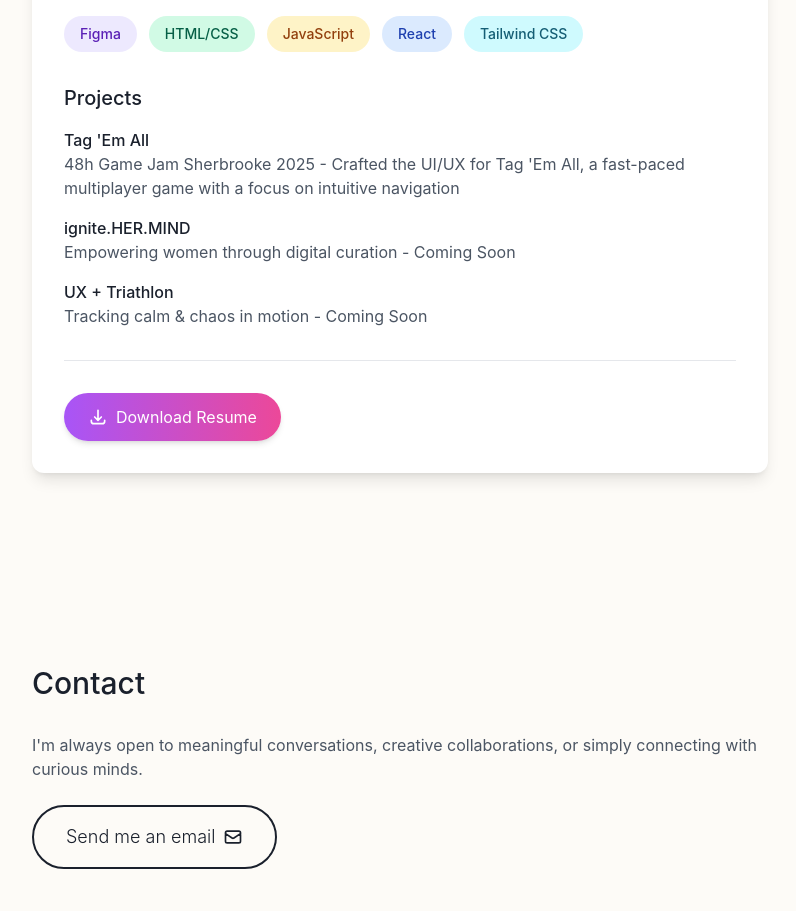
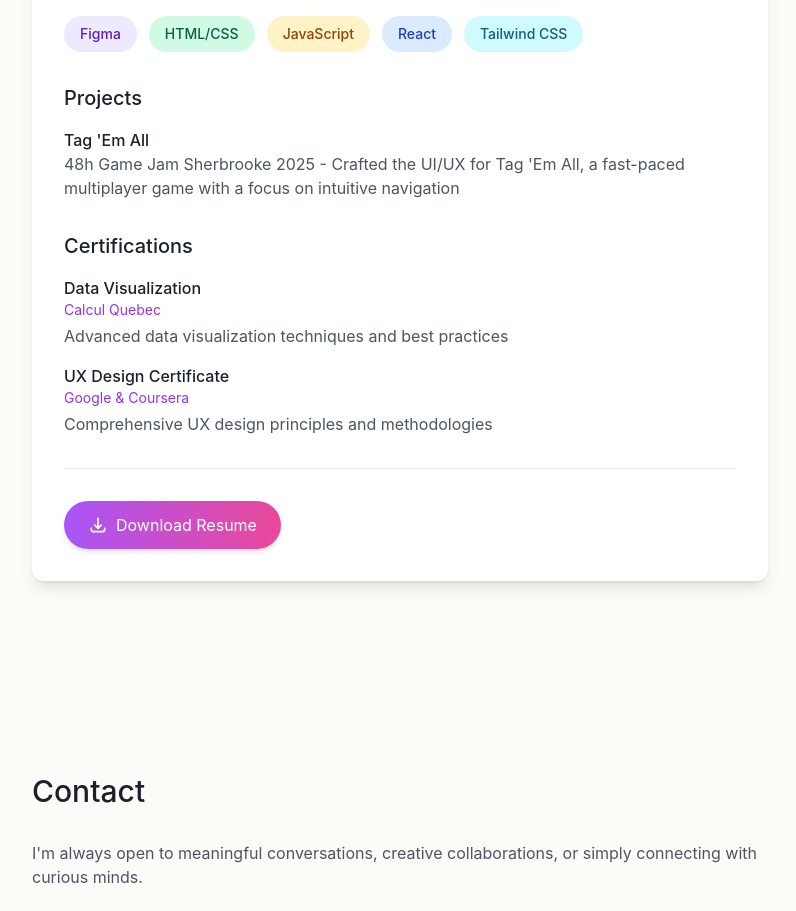
Before and after one commit to aliyazdi75/myriamleblanc, a React (Vite) app: page / in a window 1280 px wide. Shown: the part 3320-4231 px from the top of the page, without its empty margins (240-1036 px from the left). Built offline with nearby package versions, Linux system fonts and the light colour scheme; a web font is replaced by a local one.

Commit message:
feat(resume): replace coming soon projects with certifications section - Add Data Visualization (Calcul Quebec) and UX Design (Google & Coursera) certifications - Implement bilingual support for certification details - Update resume layout and styling

```diff
--- a/src/App.jsx
+++ b/src/App.jsx
@@ -124,14 +124,19 @@ function App() {
           tagEmAll: {
             title: "Tag 'Em All",
             description: "48h Game Jam Sherbrooke 2025 - Crafted the UI/UX for Tag 'Em All, a fast-paced multiplayer game with a focus on intuitive navigation"
+          }
+        },
+        certifications: {
+          title: "Certifications",
+          dataViz: {
+            title: "Data Visualization",
+            provider: "Calcul Quebec",
+            description: "Advanced data visualization techniques and best practices"
           },
-          igniteHerMind: {
-            title: "ignite.HER.MIND",
-            description: "Empowering women through digital curation - Coming Soon"
-          },
-          uxTriathlon: {
-            title: "UX + Triathlon",
-            description: "Tracking calm & chaos in motion - Coming Soon"
+          uxCert: {
+            title: "UX Design Certificate",
+            provider: "Google & Coursera",
+            description: "Comprehensive UX design principles and methodologies"
           }
         },
         downloadButton: "Download Resume"
@@ -231,14 +236,19 @@ function App() {
           tagEmAll: {
             title: "Tag 'Em All",
             description: "48h Game Jam Sherbrooke 2025 - Conception de l'interface UI/UX pour Tag 'Em All, un jeu multijoueur dynamique axé sur une navigation intuitive"
+          }
+        },
+        certifications: {
+          title: "Certifications",
+          dataViz: {
+            title: "Visualisation de Données",
+            provider: "Calcul Quebec",
+            description: "Techniques avancées et meilleures pratiques de visualisation de données"
           },
-          igniteHerMind: {
-            title: "ignite.HER.MIND",
-            description: "Autonomisation des femmes par la curation numérique - À venir"
-          },
-          uxTriathlon: {
-            title: "UX + Triathlon",
-            description: "Suivi du calme et du chaos en mouvement - À venir"
+          uxCert: {
+            title: "Certificat en Design UX",
+            provider: "Google & Coursera",
+            description: "Principes et méthodologies complets du design UX"
           }
         },
         downloadButton: "Télécharger le CV"
@@ -748,12 +758,26 @@ function App() {
                         <div>
                           <h4 className="text-xl font-medium text-[#1A202C] dark:text-white mb-4">{t.resume.projects.title}</h4>
                           <div className="space-y-4">
-                            {Object.entries(t.resume.projects).filter(([key]) => key !== 'title').map(([project, { title, description }]) => (
-                              <div key={project}>
-                                <h5 className="font-medium text-[#1A202C] dark:text-white">{title}</h5>
-                                <p className="text-gray-600 dark:text-gray-300">{description}</p>
-                              </div>
-                            ))}
+                            <div>
+                              <h5 className="font-medium text-[#1A202C] dark:text-white">{t.resume.projects.tagEmAll.title}</h5>
+                              <p className="text-gray-600 dark:text-gray-300">{t.resume.projects.tagEmAll.description}</p>
+                            </div>
+                          </div>
+                        </div>
+
+                        <div>
+                          <h4 className="text-xl font-medium text-[#1A202C] dark:text-white mb-4">{t.resume.certifications.title}</h4>
+                          <div className="space-y-4">
+                            <div>
+                              <h5 className="font-medium text-[#1A202C] dark:text-white">{t.resume.certifications.dataViz.title}</h5>
+                              <p className="text-sm text-purple-600 dark:text-purple-400 mb-1">{t.resume.certifications.dataViz.provider}</p>
+                              <p className="text-gray-600 dark:text-gray-300">{t.resume.certifications.dataViz.description}</p>
+                            </div>
+                            <div>
+                              <h5 className="font-medium text-[#1A202C] dark:text-white">{t.resume.certifications.uxCert.title}</h5>
+                              <p className="text-sm text-purple-600 dark:text-purple-400 mb-1">{t.resume.certifications.uxCert.provider}</p>
+                              <p className="text-gray-600 dark:text-gray-300">{t.resume.certifications.uxCert.description}</p>
+                            </div>
                           </div>
                         </div>
                       </div>
```
